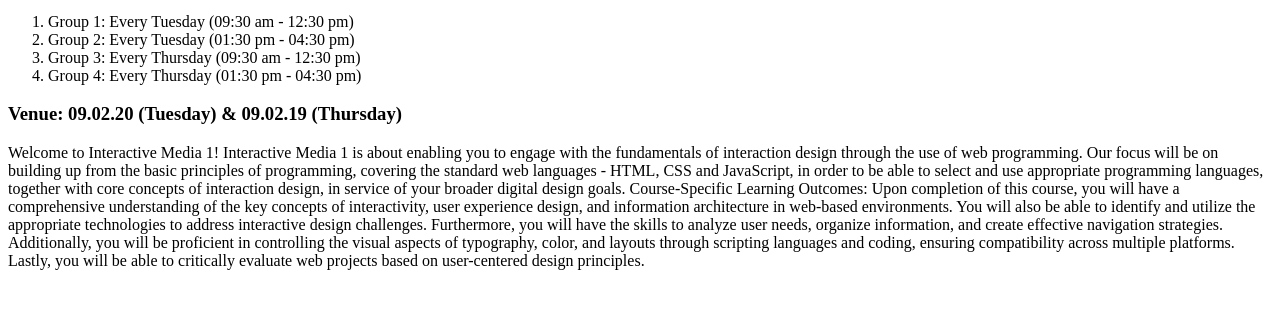
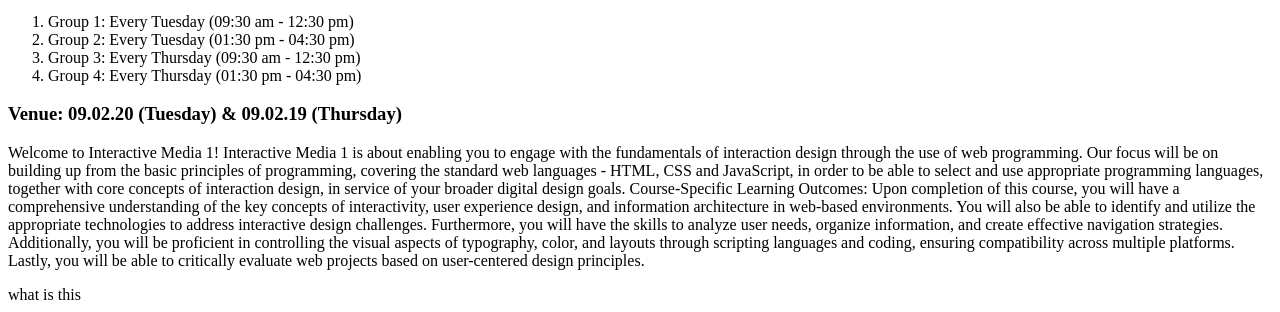
Before and after one commit to SkyLiu0725/SkyLiu0725.github.io, a plain HTML site: page index.html in a window 1280 px wide. Shown: the part 518-830 px from the top of the page. Before the commit the page ends 804 px from the top, so only its background shows below. Drawn offline with Linux system fonts and the light colour scheme.

Commit message:
trying out footer

```diff
--- a/index.html
+++ b/index.html
@@ -58,5 +58,6 @@
       Lastly, you will be able to critically evaluate web projects based on
       user-centered design principles.
     </p>
+    <footer>what is this</footer>
   </body>
 </html>
```
